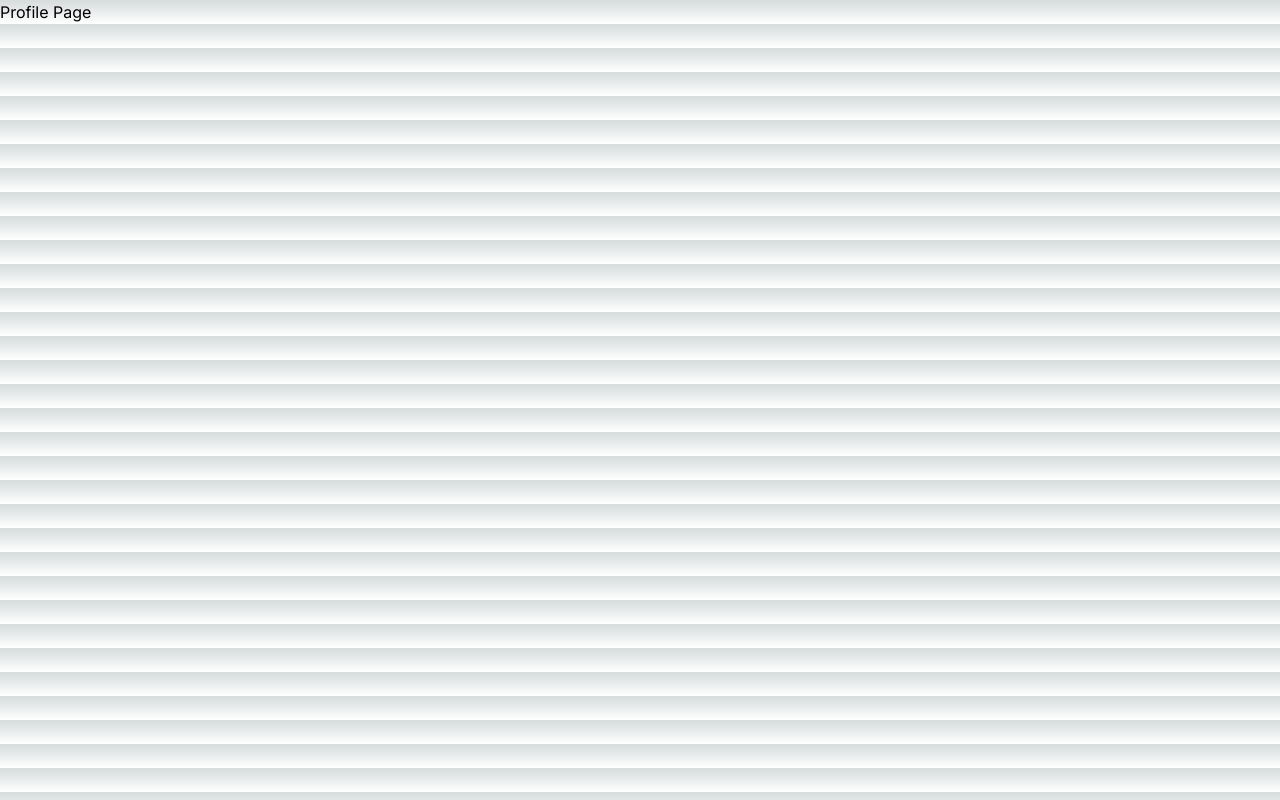
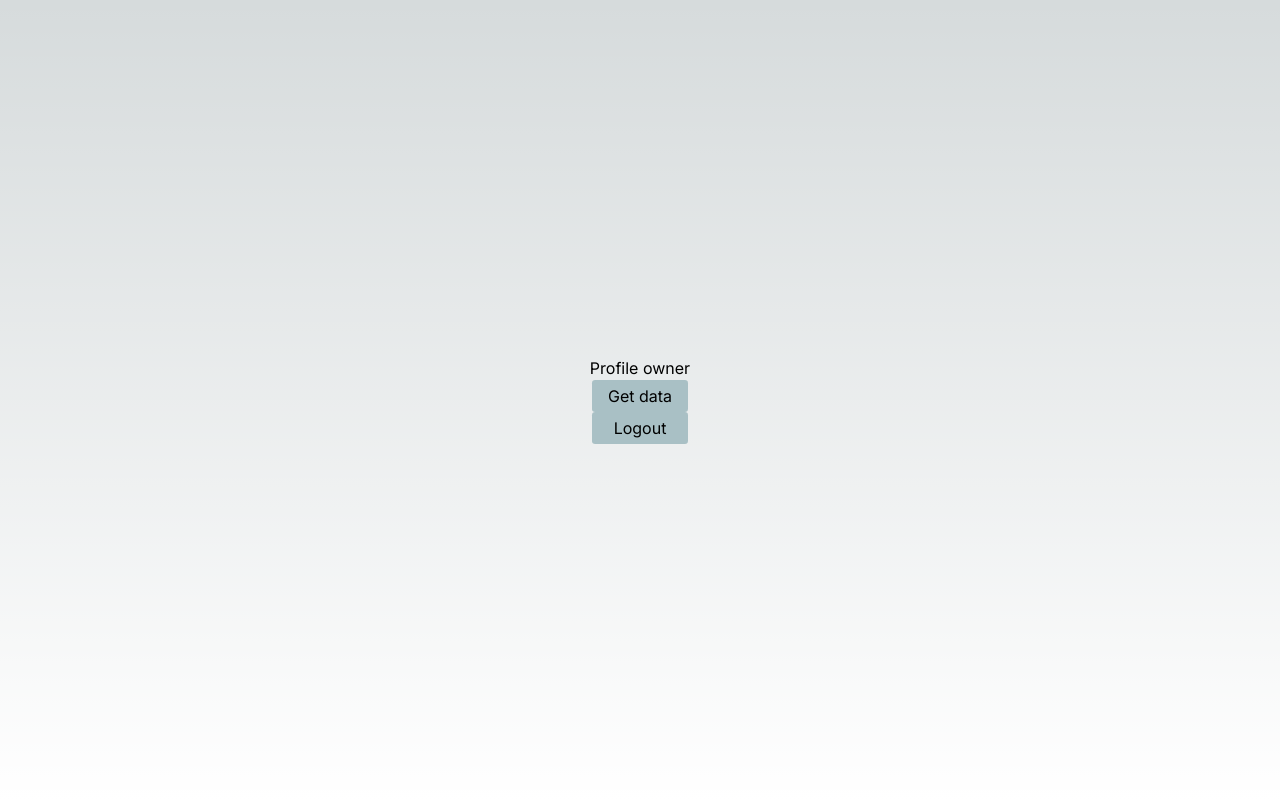
Before and after one commit to DeepanshuGupta8990/NEXTjsAuthenticationSystem, a Next.js app: page /profile in a window 1280 px wide. Built offline with nearby package versions, Linux system fonts and the light colour scheme.

Commit message:
login&signUp&middleware

```diff
--- /dev/null
+++ b/src/app/api/users/me/route.ts
@@ -0,0 +1,19 @@
+import { getDataFromToken } from "@/helpers/getDataFromToken";
+import { NextRequest,NextResponse } from "next/server";
+import User from "@/models/userModel";
+import { connect } from "@/dbconfig/dbconfig";
+
+connect();
+
+export async function GET(request:NextRequest){
+    try{
+        const userId = await getDataFromToken(request);
+        const userData = await User.findOne({_id:userId}).select("-password")
+        return NextResponse.json({
+            message:'Found',
+            data:userData
+        })
+    }catch(err:any){
+        return NextResponse.json({err:err.message,status:400})
+    }
+}
--- a/src/app/profile/page.tsx
+++ b/src/app/profile/page.tsx
@@ -1,15 +1,81 @@
 'use client'
-import React from 'react'
+import React,{useState} from 'react'
 import { styled } from 'styled-components'
+import spinner from '@/images/spinner.gif'
+import Image from 'next/image'
+import axios from 'axios';
+import { ToastContainer, toast } from "react-toastify";
+import "react-toastify/dist/ReactToastify.css";
+import { useRouter } from "next/navigation";
+export default function Profile() {
+  const router = useRouter();
+  const [data,setData] = useState('nothing');
+  const [isLoading,setIsLoading] = useState(false);
+  const toastOptions:any = {
+    position:  "top-right",
+    autoClose: "8000",
+    pauseOnHover: true,
+    draggable: true,
+    theme: "dark",
+};
+  const logout = async()=>{
+    try{
+      setIsLoading(true);
+      const response = await axios.get("/api/users/logout");
+      console.log(response)
+      toast.success("Logout Succesfully",toastOptions);
+      setTimeout(()=>{
+        router.push("/login")
+      },500)
+    }catch(err:any){
+      console.log(err.message);
+      toast.error(err.message,toastOptions);
+    }finally{
+      setIsLoading(false);
+    }
 
-export default function Profile() {
+  }
+
+  const getUserDetails = async ()=>{
+    const res = await axios.get("/api/users/me");
+    console.log(res.data);
+    setData(res.data.data._id);
+  }
+
   return (
     <Cotainer>
-      Profile Page
+    <div style={{display:'block'}}><p>  Profile owner</p></div>
+    <button className="singupBtn" onClick={getUserDetails}>Get data</button>
+      {
+            isLoading ? (<Image
+              src={spinner}
+              width={30}
+              height={30}
+              alt="Picture of the author"
+            />) : (<button className="singupBtn" onClick={logout} >Logout</button>)
+      }
     </Cotainer>
   )
 }
 
 const Cotainer = styled.main`
-
-`
+    width: 100vw;
+    height: 100vh;
+    display: flex;
+    flex-direction: column;
+    justify-content: center;
+    align-items: center;
+    .singupBtn{
+            background-color: #a9c0c5;
+            width: 6rem;
+            height: 2rem;
+            border-radius: 0.2rem;
+            transition: 0.3s ease;
+            &:hover{
+                background-color: #6ecfd6;
+            }
+            &:active{
+                transform: scale(0.95);
+            }
+        }
+        `
--- /dev/null
+++ b/src/helpers/getDataFromToken.ts
@@ -0,0 +1,12 @@
+import { NextRequest } from "next/server";
+import jwt from 'jsonwebtoken';
+
+export const getDataFromToken = (request:NextRequest)=>{
+  try{
+    const token = request.cookies.get("token")?.value || "";
+    const decodedToken:any =  jwt.verify(token,'deepugupta');
+    return decodedToken.id
+  }catch(err:any){
+    throw new Error(err.message);
+  }
+}
```
Also changed, not shown: src/middleware.ts (added, +29 -0 lines), 1 other file (tests, documents, lock files or other folders).
